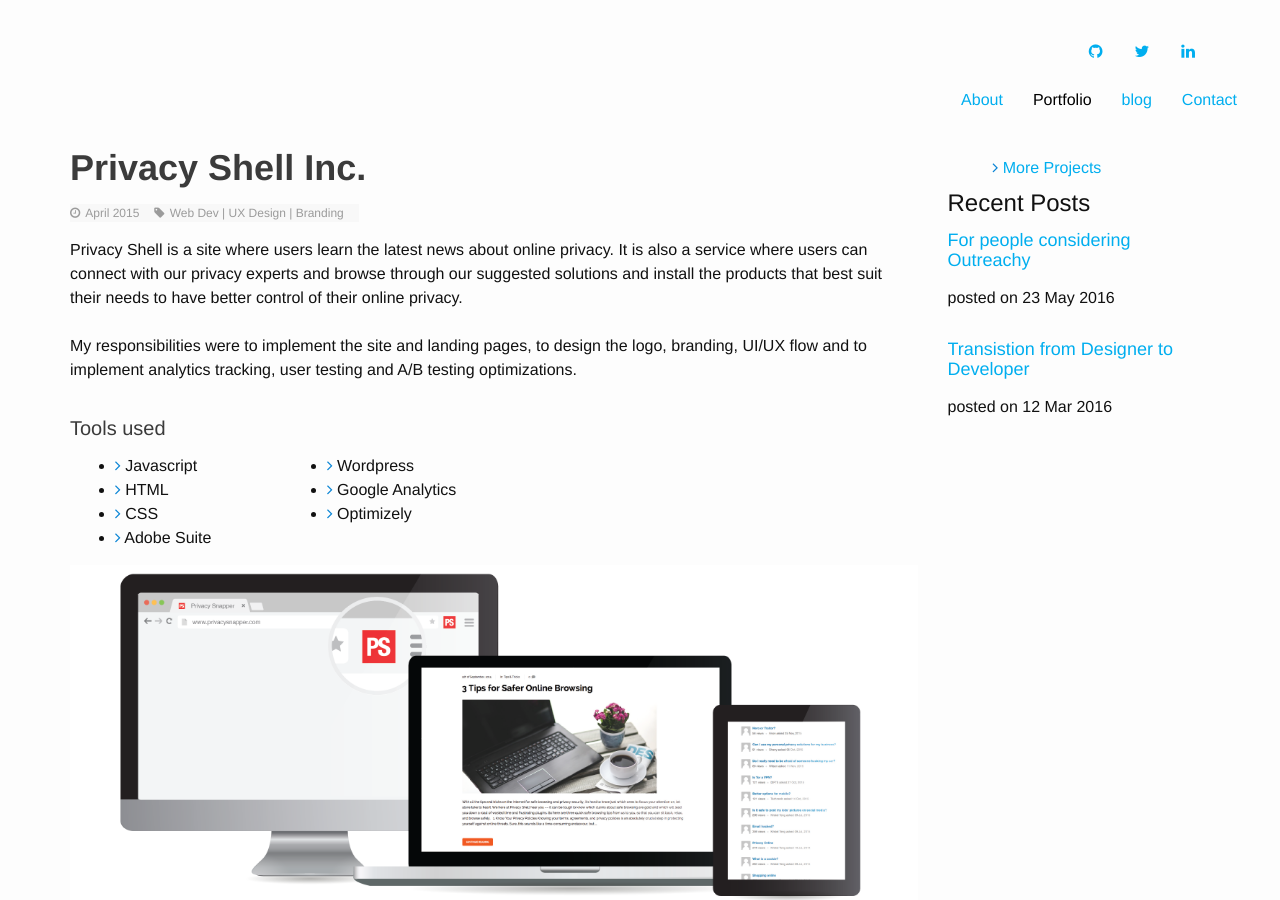
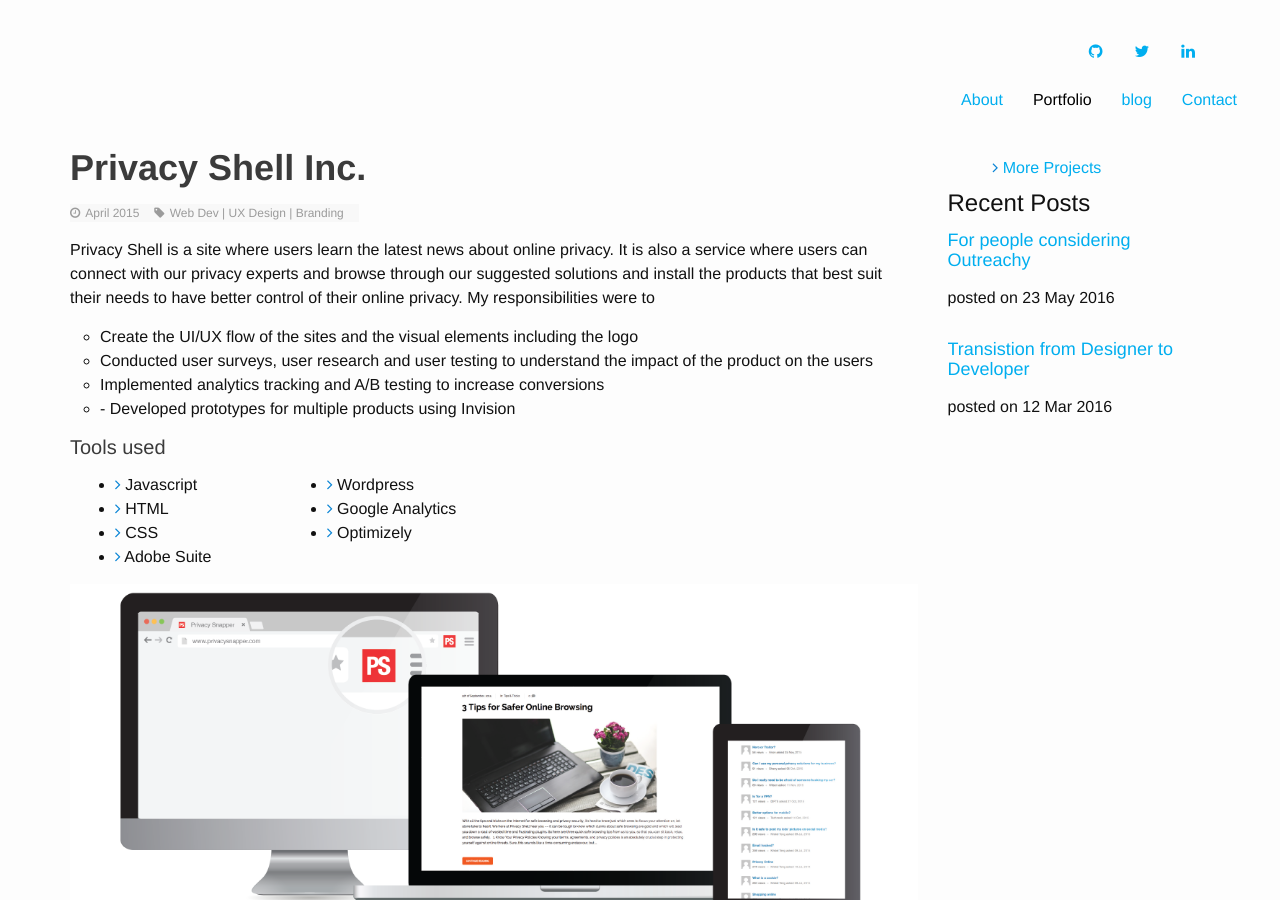
Before and after one commit to kristelteng/personal_site, a Jekyll site: the page built from portfolio/privacyshell.html, in a window 1280 px wide and 900 px high. Built offline with Jekyll 4.4.1, drawn with Linux system fonts in a browser that asks for light colours.

Commit message:
made changes to description and list of tasks

```diff
--- a/portfolio/privacyshell.html
+++ b/portfolio/privacyshell.html
@@ -19,7 +19,17 @@
                             </ul>
                             <br>
 
-                            <p class="project-description">Privacy Shell is a site where users learn the latest news about online privacy. It is also a service where users can connect with our privacy experts and browse through our suggested solutions and install the products that best suit their needs to have better control of their online privacy.<br><br>My responsibilities were to implement the site and landing pages, to design the logo, branding, UI/UX flow and to implement analytics tracking, user testing and A/B testing optimizations.</p>
+                            <p class="project-desc">Privacy Shell is a site where users learn the latest news about online privacy. It is also a service where users can connect with our privacy experts and browse through our suggested solutions and install the products that best suit their needs to have better control of their online privacy. My responsibilities were to</p>
+
+                            <ul>
+                                <li class="work-detail">Create the UI/UX flow of the sites and the visual elements including the logo</li>
+
+                                <li class="work-detail">Conducted user surveys, user research and user testing to understand the impact of the product on the users</li>
+
+                                <li class="work-detail">Implemented analytics tracking and A/B testing to increase conversions</li>
+
+                                <li class="work-detail">- Developed prototypes for multiple products using Invision</li>
+                            </ul>
 
                             <h3 class="project-title">Tools used</h3>
                             <div class="col-sm-3 tools">
```
